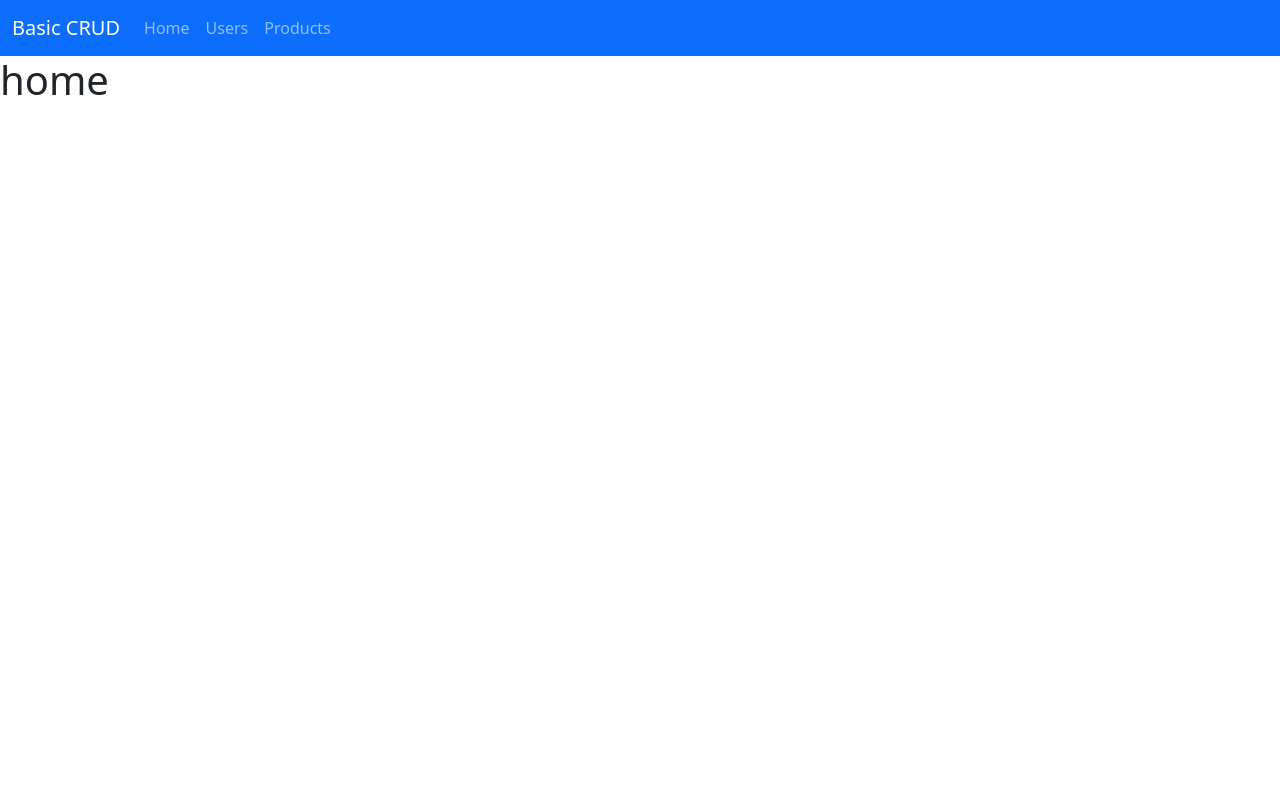
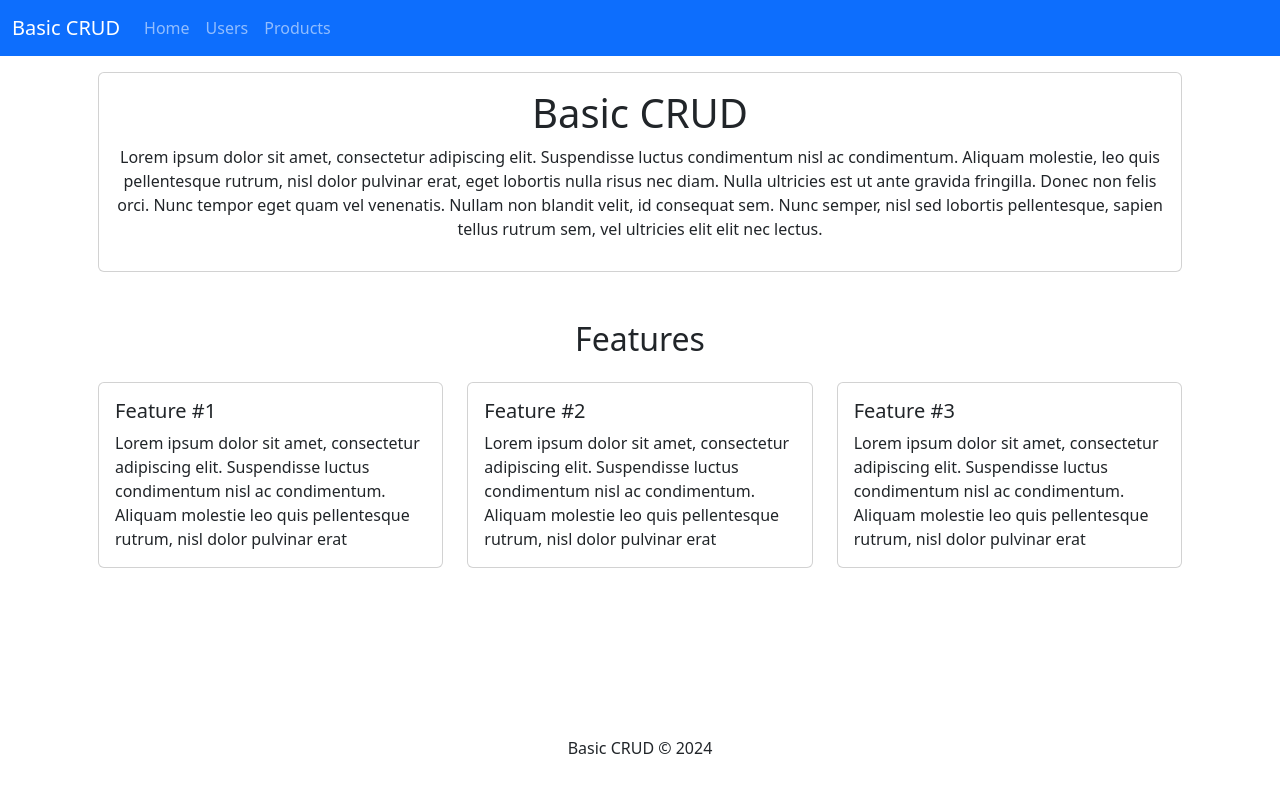
Before and after one commit to agashe/basic-react-crud, a React (Vite) app: page / in a window 1280 px wide. Shown: the top 792 px of the page. Built offline with nearby package versions, Linux system fonts and the light colour scheme.

Commit message:
homepage done

```diff
--- a/src/App.jsx
+++ b/src/App.jsx
@@ -3,21 +3,27 @@ import {
   Routes,
   Route,
 } from 'react-router-dom'
+import Container from 'react-bootstrap/Container';
 import Home from './Pages/Home'
 import Users from './Pages/Users'
 import Products from './Pages/Products'
 import Header from './Components/Header'
+import Footer from './Components/Footer'
 
 export default function App() {
   return (
     <Router>
-        <Header />
+      <Header />
 
+      <Container style={{height: '85vh'}} className='p-3'>
         <Routes>
           <Route path="/" element={<Home />} />
           <Route path="users/*" element={<Users />} />
           <Route path="products/*" element={<Products />} />
         </Routes>
+      </Container>
+
+      <Footer />
     </Router>
   )
 }
--- /dev/null
+++ b/src/Components/Footer.jsx
@@ -0,0 +1,15 @@
+import Container from 'react-bootstrap/Container'
+import Row from 'react-bootstrap/Row'
+import Col from 'react-bootstrap/Col'
+
+export default function Footer() {
+  return (
+    <Container fluid>
+      <Row>
+        <Col>
+          <p className='text-center'>Basic CRUD &copy; 2024</p>
+        </Col>
+      </Row>
+    </Container>
+  )
+}
--- a/src/Components/Header.jsx
+++ b/src/Components/Header.jsx
@@ -7,7 +7,7 @@ export default function Header() {
   return (
     <Navbar expand="lg" bg="primary" data-bs-theme="dark">
       <Container fluid>
-        <Navbar.Brand href="#home">Basic CRUD</Navbar.Brand>
+        <Navbar.Brand>Basic CRUD</Navbar.Brand>
         <Navbar.Toggle aria-controls="basic-navbar-nav" />
         <Navbar.Collapse id="basic-navbar-nav">
           <Nav className="me-auto">
--- a/src/Pages/Home.jsx
+++ b/src/Pages/Home.jsx
@@ -1,7 +1,63 @@
+import Container from 'react-bootstrap/Container'
+import Card from 'react-bootstrap/Card'
+import Row from 'react-bootstrap/Row'
+import Col from 'react-bootstrap/Col'
+
 export default function Home() {
   return (
-    <>
-      <h1>home</h1>
-    </>
+    <Container>
+      <Card style={{ height: '200px', margin: '0 auto', textAlign: 'center' }}>
+        <Card.Body>
+          <Card.Title>
+            <h1>Basic CRUD</h1>
+          </Card.Title>
+          <Card.Text>
+            Lorem ipsum dolor sit amet, consectetur adipiscing elit. Suspendisse luctus condimentum nisl ac
+            condimentum. Aliquam molestie, leo quis pellentesque rutrum, nisl dolor pulvinar erat, eget lobortis
+            nulla risus nec diam. Nulla ultricies est ut ante gravida fringilla. Donec non felis orci. Nunc tempor
+            eget quam vel venenatis. Nullam non blandit velit, id consequat sem. Nunc semper, nisl sed lobortis
+            pellentesque, sapien tellus rutrum sem, vel ultricies elit elit nec lectus.
+          </Card.Text>
+        </Card.Body>
+      </Card>
+
+      <h2 className='mt-5 mb-4 text-center'>Features</h2>
+
+      <Row>
+        <Col>
+          <Card>
+            <Card.Body>
+              <Card.Title>Feature #1</Card.Title>
+              <Card.Text>
+                Lorem ipsum dolor sit amet, consectetur adipiscing elit. Suspendisse luctus condimentum nisl ac
+                condimentum. Aliquam molestie leo quis pellentesque rutrum, nisl dolor pulvinar erat
+              </Card.Text>
+            </Card.Body>
+          </Card>
+        </Col>
+        <Col>
+          <Card>
+            <Card.Body>
+              <Card.Title>Feature #2</Card.Title>
+              <Card.Text>
+                Lorem ipsum dolor sit amet, consectetur adipiscing elit. Suspendisse luctus condimentum nisl ac
+                condimentum. Aliquam molestie leo quis pellentesque rutrum, nisl dolor pulvinar erat
+              </Card.Text>
+            </Card.Body>
+          </Card>
+        </Col>
+        <Col>
+          <Card>
+            <Card.Body>
+              <Card.Title>Feature #3</Card.Title>
+              <Card.Text>
+                Lorem ipsum dolor sit amet, consectetur adipiscing elit. Suspendisse luctus condimentum nisl ac
+                condimentum. Aliquam molestie leo quis pellentesque rutrum, nisl dolor pulvinar erat
+              </Card.Text>
+            </Card.Body>
+          </Card>
+        </Col>
+      </Row>
+    </Container>
   )
 }
```
